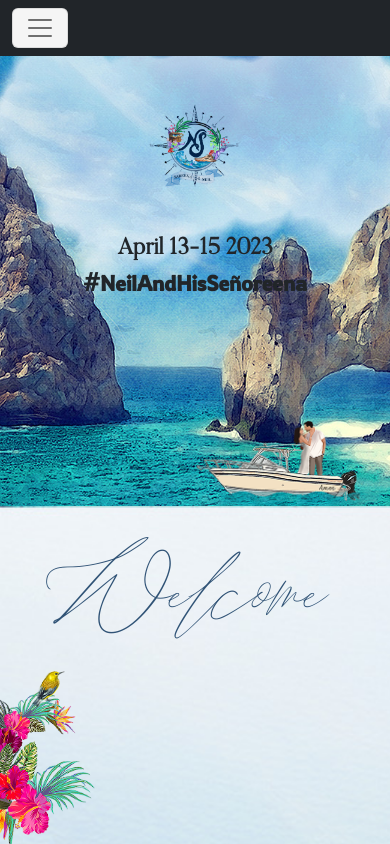
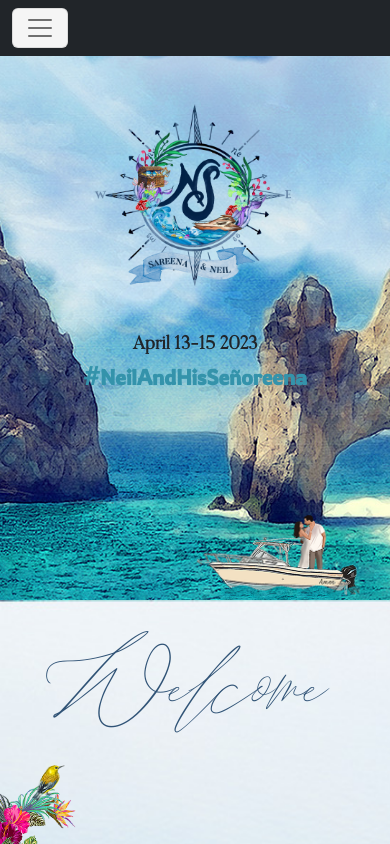
Before and after one commit to GeoffreyGichaga/saneerwedding, a React (Create React App) app: page /home in a window 390 px wide. Shown: the top 844 px of the page. Built offline with nearby package versions, Linux system fonts and the light colour scheme; a web font is replaced by a local one.

Commit message:
edit password titles

```diff
--- a/src/Styling/Home.css
+++ b/src/Styling/Home.css
@@ -87,6 +87,25 @@ font-family: 'Parisienne', cursive;
     .couplepic{
         width: 50%;
         height: auto;
+    }
+
+
+    .logo{
+        width: 55%;
+        height: auto;
+    }
+
+    .couple-names {
+        font-family: 'Rowdies', cursive;
+        font-weight: bold;
+        color: #3493ab;
+
+    }
+
+    .wed-date {
+        font-family: "Butler";
+        font-weight: bold;
+        font-size: 14pt;
     }
 
 }
@@ -639,7 +658,7 @@ font-family: 'Parisienne', cursive;
     .take-off {
         font-family: "JohnDavid";
         font-weight: bolder;
-        font-size: 35pt;
+        font-size: 32pt;
 
 
     }
```
